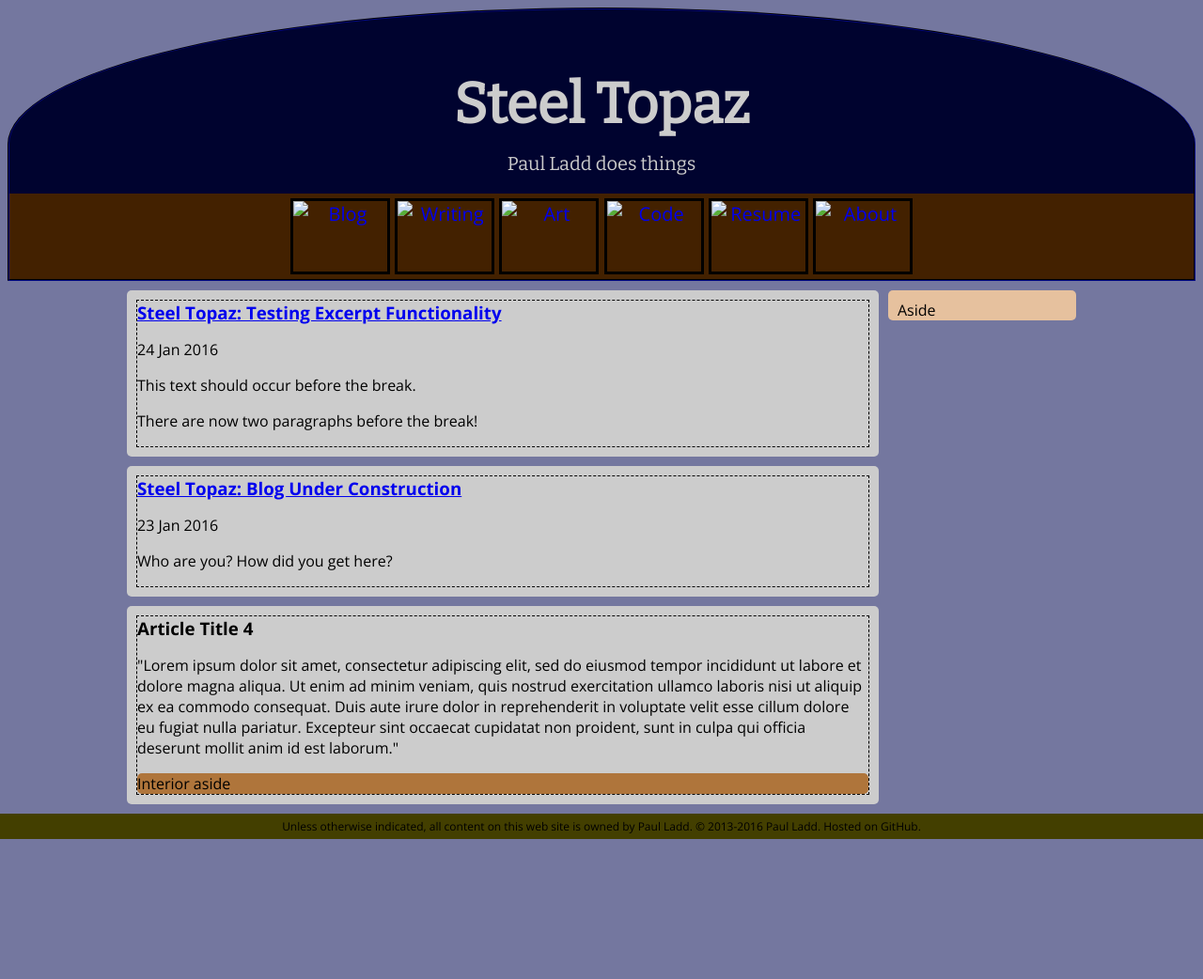
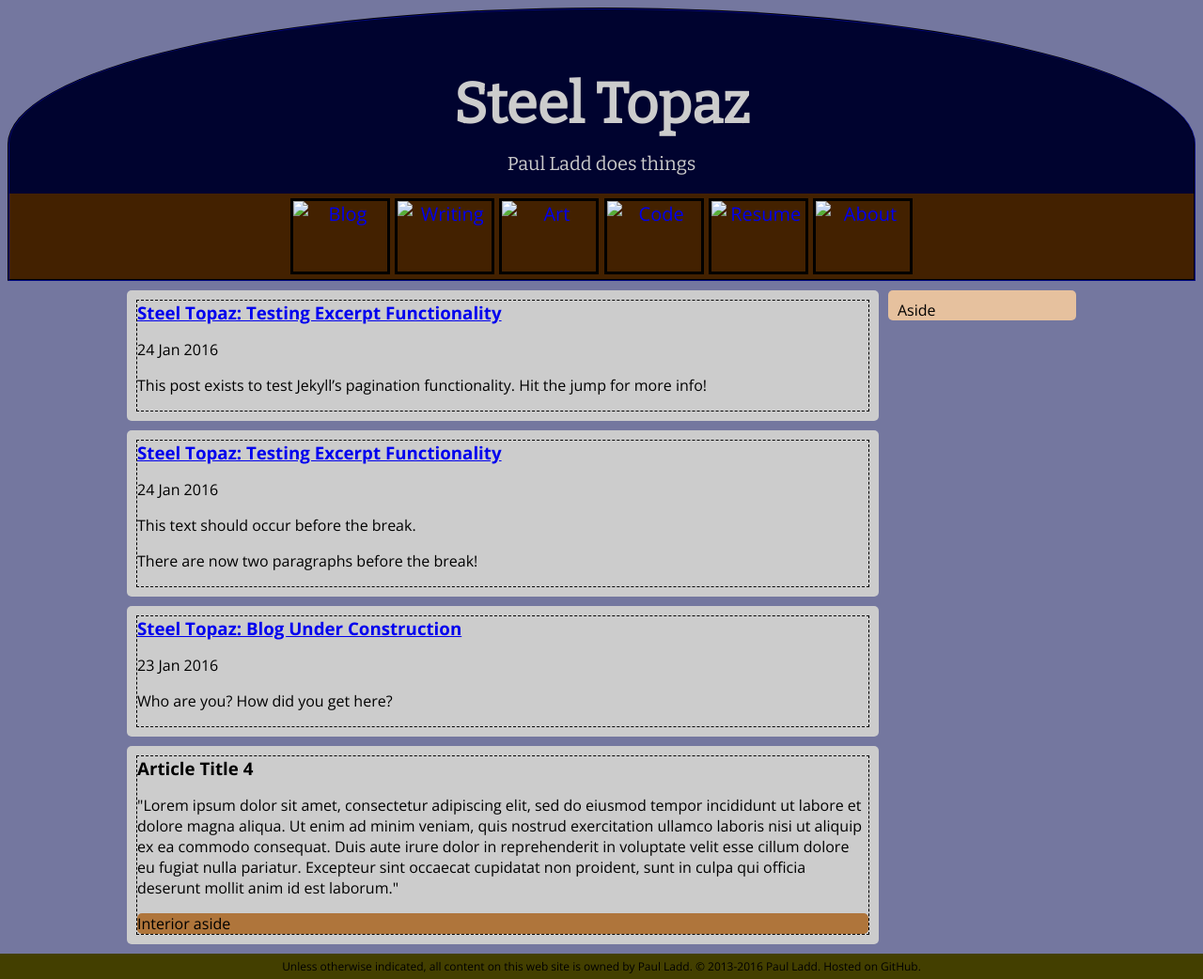
Before and after one commit to itspladd/personal-website-old, a Jekyll site: the page built from index.html, in a window 1280 px wide. Shown: the whole page at 94% size. Built offline with Jekyll 4.4.1, drawn with Linux system fonts in a browser that asks for light colours; the list of posts is cut into pages by our own code; before the commit the page ends 900 px from its top, so only the background shows below that.

Commit message:
Adding pagination functionality
pagination set at 5, will test with 1 later

```diff
--- a/_config.yml
+++ b/_config.yml
@@ -1,5 +1,11 @@
+#Plugins
+gems:  [jekyll-paginate]
+
 name: "Steel Topaz: Paul Ladd Does Things"
 markdown: kramdown
+paginate: 5
+paginate_path: "/blog/page:num/"
+
 excerpt_separator: <!--more-->
 defaults:
   -
--- /dev/null
+++ b/_posts/2016-01-24-paginate-test.md
@@ -0,0 +1,12 @@
+---
+title: "Steel Topaz: Testing Excerpt Functionality"
+date: 2016-01-24
+---
+
+This post exists to test Jekyll's pagination functionality. Hit the jump for more info!
+
+<!--more-->
+
+Jekyll's pagination functionality populates each page of the blog with a certain number of posts. It creates each page individually and tracks the URL of each page. That way, someone who wants to scroll through several blog posts at a time is able to.
+
+Ideally, I should also be able to create a master post listing at /blog/index.html. We'll see how that works out!
--- a/index.html
+++ b/index.html
@@ -3,7 +3,7 @@
 title: "Steel Topaz: Paul Ladd Does Words, Art, and Code"
 ---
             <aside class="sidebar"><p>Aside</p></aside>
-            {% for post in site.posts %}
+            {% for post in paginator.posts %}
             <section>
                 <article>
                     <a href="{{ post.url }}" title= "{{ post.title }}"><h1>{{ post.title }}</h1></a>
```
